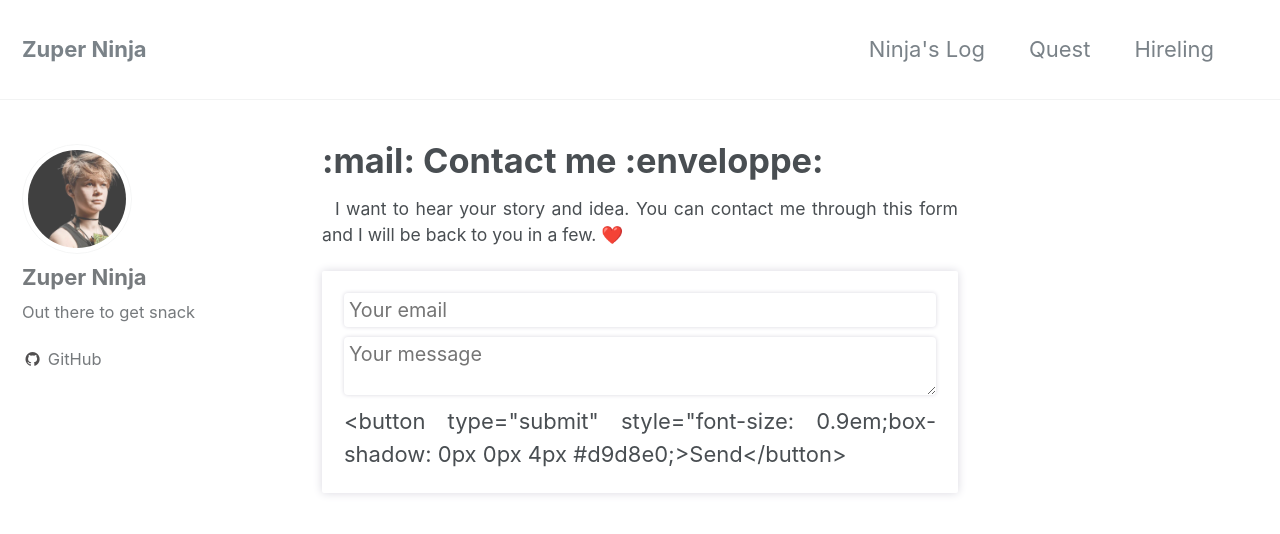
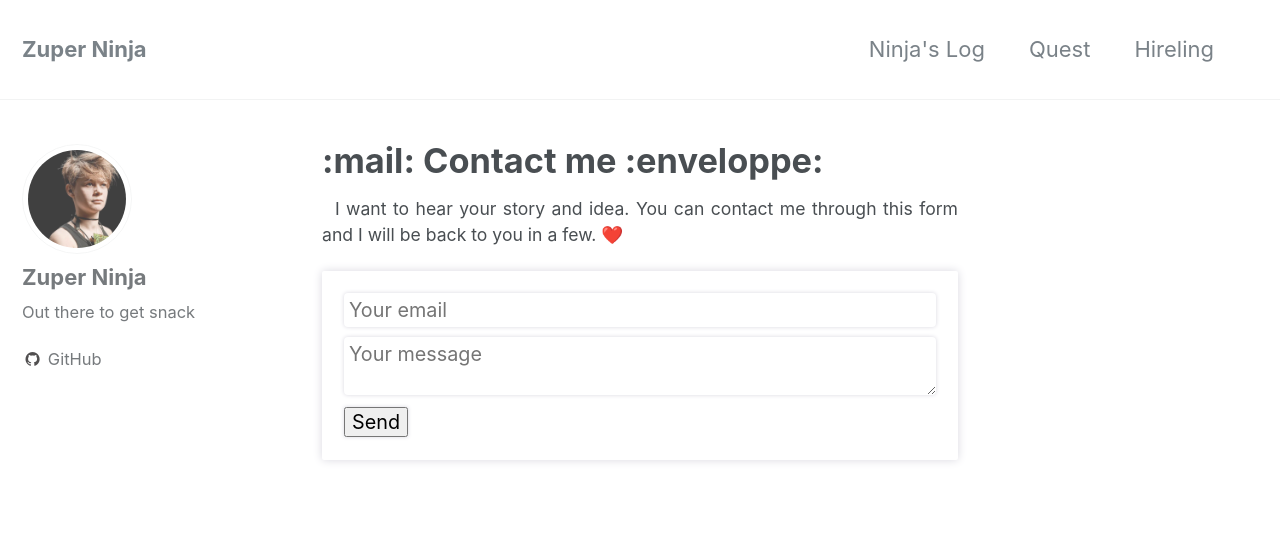
Before and after one commit to zuperninja/zuperninja.github.io, a Jekyll site: the page built from _pages/contact.md, in a window 1280 px wide and 900 px high. Shown: the top 534 px of the window. Built offline with Jekyll 4.4.1, drawn with Linux system fonts in a browser that asks for light colours; emoji names are drawn with the system emoji font.

Commit message:
Update contact.md

```diff
--- a/_pages/contact.md
+++ b/_pages/contact.md
@@ -18,5 +18,5 @@ I want to hear your story and idea. You can contact me through this form and I w
   <input name="email" placeholder="Your email" style="font-size: 0.9em;box-shadow: 0px 0px 4px #d9d8e0;" type="email">
   <input name="_subject" value="Formulaire de contact ZuperNinja" type="hidden">
   <textarea name="message" placeholder="Your message" style="font-size: 0.9em;box-shadow: 0px 0px 4px #d9d8e0;"></textarea>
-  <button type="submit" style="font-size: 0.9em;box-shadow: 0px 0px 4px #d9d8e0;>Send</button>
+  <button type="submit" style="font-size: 0.9em;box-shadow: 0px 0px 4px #d9d8e0;">Send</button>
 </form>
```
